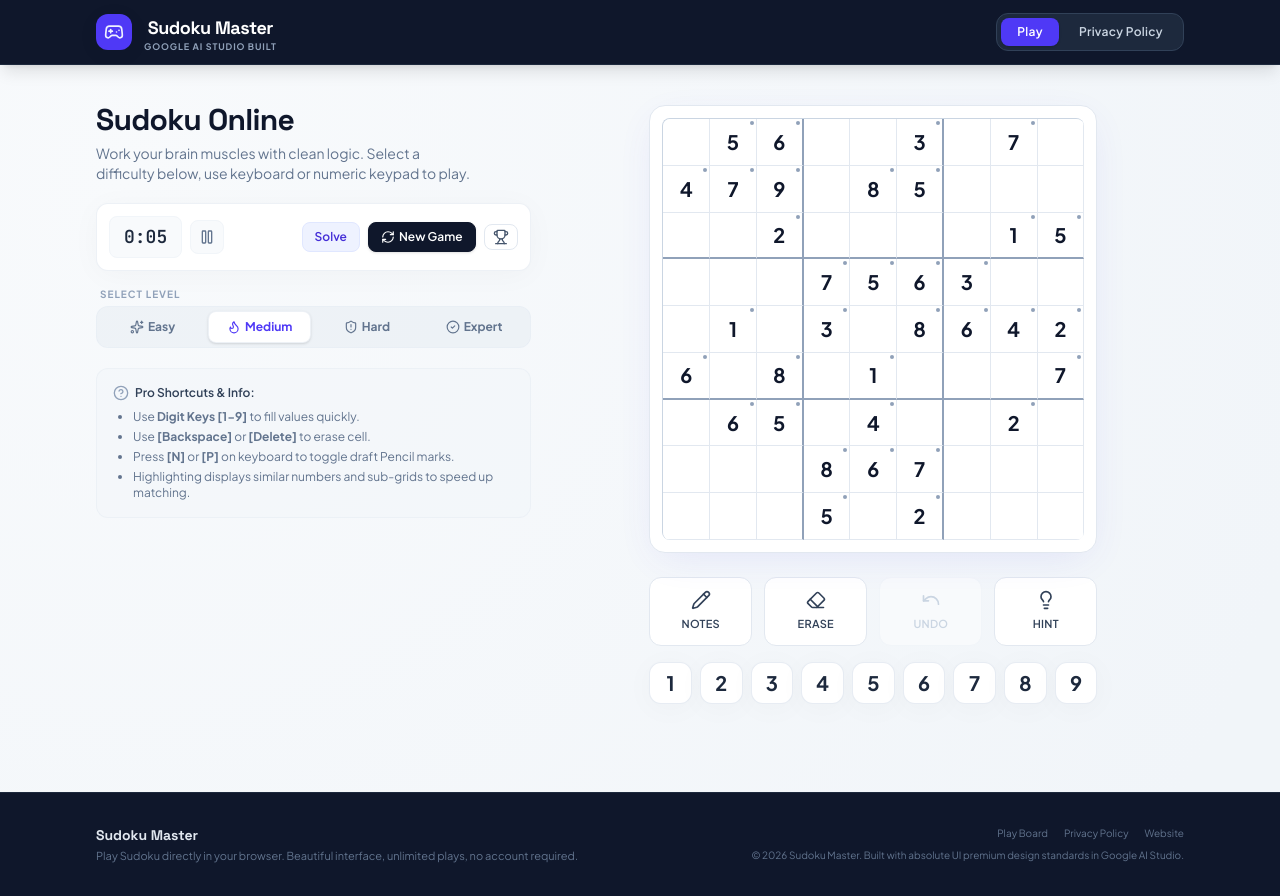
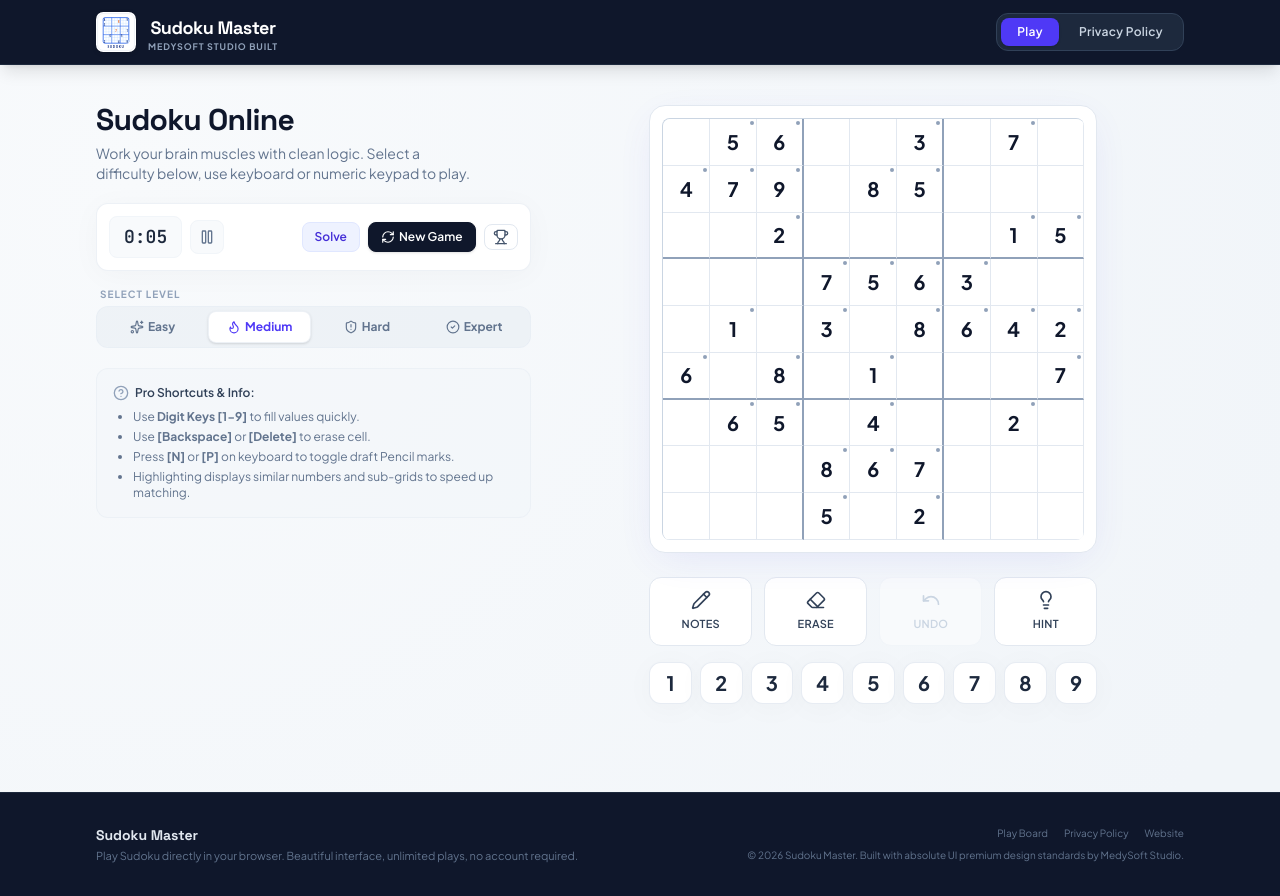
Before and after one commit to mohamedevelopper/sudoku-master, a React (Vite) app: page / in a window 1280 px wide. Built offline with nearby package versions, Linux system fonts and the light colour scheme.

Commit message:
feat: complete premium release of Sudoku Master - Classic Puzzle

```diff
--- a/src/App.tsx
+++ b/src/App.tsx
@@ -36,6 +36,61 @@ const DEFAULT_STATS: GameStats = {
   hard: { gamesPlayed: 0, gamesWon: 0, bestTime: null },
   expert: { gamesPlayed: 0, gamesWon: 0, bestTime: null },
 };
+
+const SudokuLogo = () => (
+  <svg
+    viewBox="0 0 100 100"
+    className="w-10 h-10 select-none drop-shadow-sm flex-shrink-0"
+    xmlns="http://www.w3.org/2000/svg"
+  >
+    {/* Background rounded card */}
+    <rect x="0" y="0" width="100" height="100" rx="18" fill="#ffffff" />
+    <rect x="4" y="4" width="92" height="92" rx="14" fill="none" stroke="#e2e8f0" strokeWidth="1.5" />
+
+    {/* Grid Area */}
+    <rect x="18" y="14" width="64" height="64" rx="4" fill="none" stroke="#2563eb" strokeWidth="2" />
+
+    {/* Grid sub-divisions (3x3 big blocks lines) */}
+    <line x1="39.3" y1="14" x2="39.3" y2="78" stroke="#2563eb" strokeWidth="1.5" />
+    <line x1="60.6" y1="14" x2="60.6" y2="78" stroke="#2563eb" strokeWidth="1.5" />
+    <line x1="18" y1="35.3" x2="82" y2="35.3" stroke="#2563eb" strokeWidth="1.5" />
+    <line x1="18" y1="56.6" x2="82" y2="56.6" stroke="#2563eb" strokeWidth="1.5" />
+
+    {/* Thin internal grid lines */}
+    <line x1="25.1" y1="14" x2="25.1" y2="78" stroke="#93c5fd" strokeWidth="0.5" />
+    <line x1="32.2" y1="14" x2="32.2" y2="78" stroke="#93c5fd" strokeWidth="0.5" />
+    <line x1="46.4" y1="14" x2="46.4" y2="78" stroke="#93c5fd" strokeWidth="0.5" />
+    <line x1="53.5" y1="14" x2="53.5" y2="78" stroke="#93c5fd" strokeWidth="0.5" />
+    <line x1="67.7" y1="14" x2="67.7" y2="78" stroke="#93c5fd" strokeWidth="0.5" />
+    <line x1="74.8" y1="14" x2="74.8" y2="78" stroke="#93c5fd" strokeWidth="0.5" />
+
+    <line x1="18" y1="21.1" x2="82" y2="21.1" stroke="#93c5fd" strokeWidth="0.5" />
+    <line x1="18" y1="28.2" x2="82" y2="28.2" stroke="#93c5fd" strokeWidth="0.5" />
+    <line x1="18" y1="42.4" x2="82" y2="42.4" stroke="#93c5fd" strokeWidth="0.5" />
+    <line x1="18" y1="49.5" x2="82" y2="49.5" stroke="#93c5fd" strokeWidth="0.5" />
+    <line x1="18" y1="63.7" x2="82" y2="63.7" stroke="#93c5fd" strokeWidth="0.5" />
+    <line x1="18" y1="70.8" x2="82" y2="70.8" stroke="#93c5fd" strokeWidth="0.5" />
+
+    {/* Highlight */}
+    <rect x="74.8" y="70.8" width="7.2" height="7.2" fill="#dbeafe" rx="1" />
+
+    {/* Numbers */}
+    <text x="21.5" y="19" fontFamily="system-ui, sans-serif" fontSize="6.5" fontWeight="bold" fill="#1e3a8a" textAnchor="middle" dominantBaseline="central">4</text>
+    <text x="78.4" y="19" fontFamily="system-ui, sans-serif" fontSize="6.5" fontWeight="bold" fill="#1e3a8a" textAnchor="middle" dominantBaseline="central">9</text>
+    <text x="57" y="26" fontFamily="system-ui, sans-serif" fontSize="6.5" fontWeight="bold" fill="#ea580c" textAnchor="middle" dominantBaseline="central">8</text>
+    <text x="21.5" y="32.5" fontFamily="system-ui, sans-serif" fontSize="6.5" fontWeight="bold" fill="#1e3a8a" textAnchor="middle" dominantBaseline="central">3</text>
+    <text x="49.9" y="46.5" fontFamily="system-ui, sans-serif" fontSize="6.5" fontWeight="bold" fill="#ea580c" textAnchor="middle" dominantBaseline="central">7</text>
+    <text x="78.4" y="46.5" fontFamily="system-ui, sans-serif" fontSize="6.5" fontWeight="bold" fill="#1e3a8a" textAnchor="middle" dominantBaseline="central">1</text>
+    <text x="35.75" y="61" fontFamily="system-ui, sans-serif" fontSize="6.5" fontWeight="bold" fill="#1e3a8a" textAnchor="middle" dominantBaseline="central">6</text>
+    <text x="64.15" y="61" fontFamily="system-ui, sans-serif" fontSize="6.5" fontWeight="bold" fill="#1e3a8a" textAnchor="middle" dominantBaseline="central">5</text>
+    <text x="21.5" y="75" fontFamily="system-ui, sans-serif" fontSize="6.5" fontWeight="bold" fill="#1e3a8a" textAnchor="middle" dominantBaseline="central">2</text>
+    <text x="57" y="75" fontFamily="system-ui, sans-serif" fontSize="6.5" fontWeight="bold" fill="#1e3a8a" textAnchor="middle" dominantBaseline="central">4</text>
+    <text x="78.4" y="75" fontFamily="system-ui, sans-serif" fontSize="6.5" fontWeight="bold" fill="#1e3a8a" textAnchor="middle" dominantBaseline="central">8</text>
+
+    {/* Text "SUDOKU" below the grid */}
+    <text x="50" y="89" fontFamily="system-ui, sans-serif" fontSize="8" fontWeight="bold" fill="#1e3a8a" textAnchor="middle" letterSpacing="1.5">SUDOKU</text>
+  </svg>
+);
 
 export default function App() {
   // Navigation tab state
@@ -358,15 +413,13 @@ export default function App() {
             className="flex items-center gap-3 group focus:outline-none cursor-pointer"
             id="logo-button"
           >
-            <div className="p-2 bg-indigo-600 rounded-xl group-hover:bg-indigo-500 transition-colors shadow-premium">
-              <Gamepad2 className="w-5 h-5 text-indigo-50" />
-            </div>
+            <SudokuLogo />
             <div>
               <span className="font-space-shaper font-bold text-lg tracking-tight select-none block">
                 Sudoku Master
               </span>
               <span className="text-[9px] text-slate-400 font-bold uppercase tracking-widest leading-none block">
-                Google AI Studio Built
+                MedySoft Studio Built
               </span>
             </div>
           </button>
@@ -586,7 +639,7 @@ export default function App() {
               <button onClick={() => setActiveTab('privacy')} className="hover:text-slate-300">Privacy Policy</button>
               <a href="https://sudokumaster.vip" target="_blank" rel="noopener noreferrer" className="hover:text-slate-300">Website</a>
             </div>
-            <span>© 2026 Sudoku Master. Built with absolute UI premium design standards in Google AI Studio.</span>
+            <span>© 2026 Sudoku Master. Built with absolute UI premium design standards by MedySoft Studio.</span>
           </div>
         </div>
       </footer>
--- a/src/components/PrivacyPolicyComponent.tsx
+++ b/src/components/PrivacyPolicyComponent.tsx
@@ -32,10 +32,10 @@ export default function PrivacyPolicyComponent({ onClose }: PrivacyPolicyProps)
           <section className="border-b border-slate-100 pb-6">
             <h2 className="text-xl font-semibold text-slate-900 mb-3">Overview</h2>
             <p>
-              This Privacy Policy describes how <strong>Sudoku Master</strong> ("we", "our", or "the App") handles information when you use our mobile game available on Google Play or this web site application.
+              This Privacy Policy describes how <strong>Sudoku Master - Classic Puzzle</strong> ("we", "our", or "the App") handles information when you use our mobile game available on Google Play or this web site application.
             </p>
             <p className="mt-3">
-              Sudoku Master values your privacy. We believe that your gaming experience should be fun, uninterrupted, and secure. This policy outlines how any third-party services inside the App process identifiers and network telemetry.
+              Sudoku Master - Classic Puzzle values your privacy. We believe that your gaming experience should be fun, uninterrupted, and secure. This policy outlines how any third-party services inside the App process identifiers and network telemetry.
             </p>
           </section>
 
@@ -44,7 +44,7 @@ export default function PrivacyPolicyComponent({ onClose }: PrivacyPolicyProps)
             <div className="bg-slate-50 border-l-4 border-slate-400 p-4 rounded-r-lg my-4">
               <p className="font-semibold text-slate-900">Zero Direct Collection</p>
               <p className="text-sm text-slate-600 mt-1">
-                Sudoku Master itself does not collect, store, or share any personal information. No registration is required, and your local high scores or game states are saved directly on your own device.
+                Sudoku Master - Classic Puzzle itself does not collect, store, or share any personal information. No registration is required, and your local high scores or game states are saved directly on your own device.
               </p>
             </div>
             <p>
@@ -117,7 +117,7 @@ export default function PrivacyPolicyComponent({ onClose }: PrivacyPolicyProps)
           <section className="border-b border-slate-100 pb-6">
             <h2 className="text-xl font-semibold text-slate-900 mb-3">Children's Privacy Protection</h2>
             <p>
-              Sudoku Master is safe for players of all ages, including children. We do not inspect user age groups because we collect zero personal data directly.
+              Sudoku Master - Classic Puzzle is safe for players of all ages, including children. We do not inspect user age groups because we collect zero personal data directly.
             </p>
             <p className="mt-3">
               If a parent or guardian believes their child might have supplied contact information through third-party ad systems, they are welcome to contact us, and we will delete any relevant records. Shown advertisements comply with global policies, including COPPA and GDPR.
```
Also changed, not shown: 1 other file (tests, documents, lock files or other folders).
